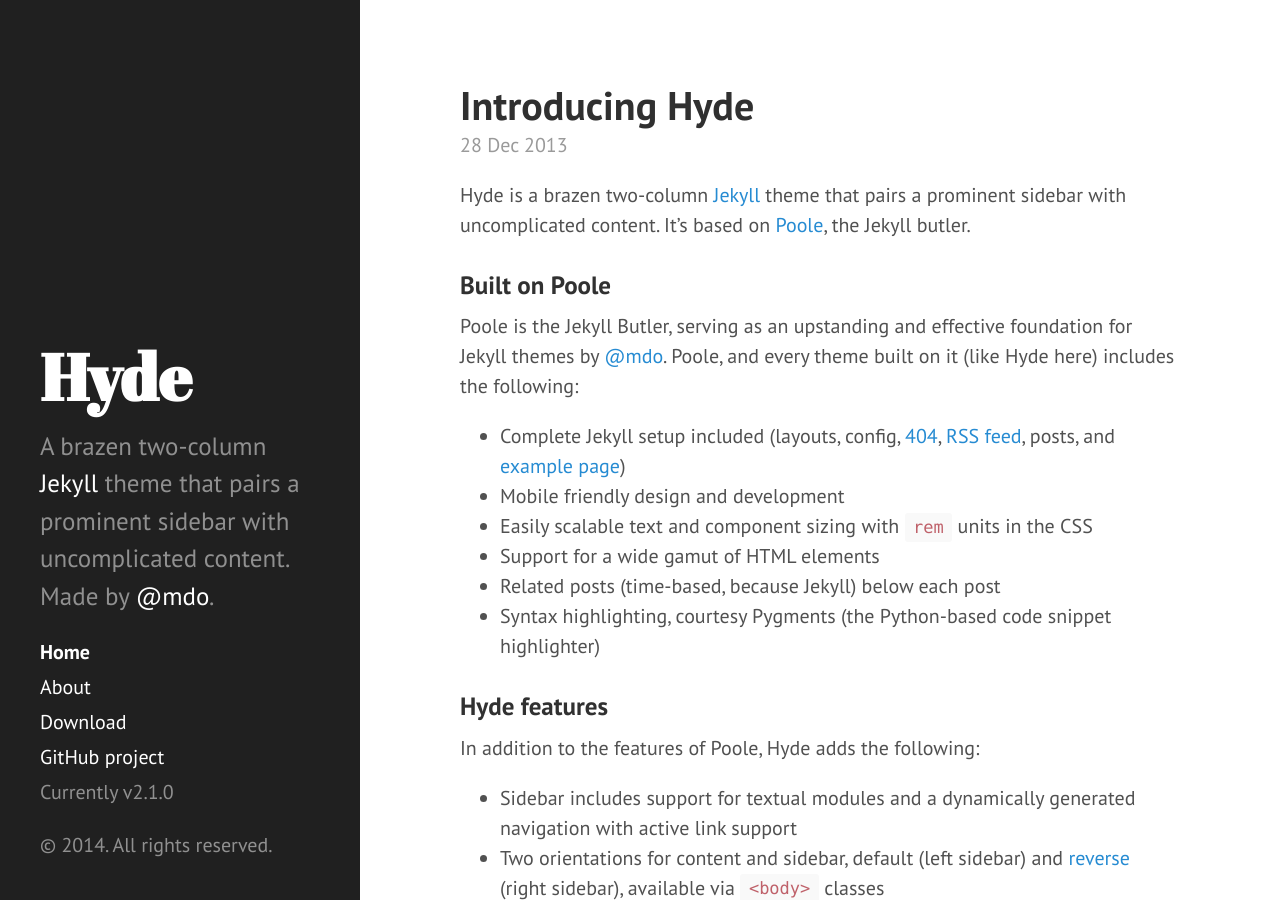
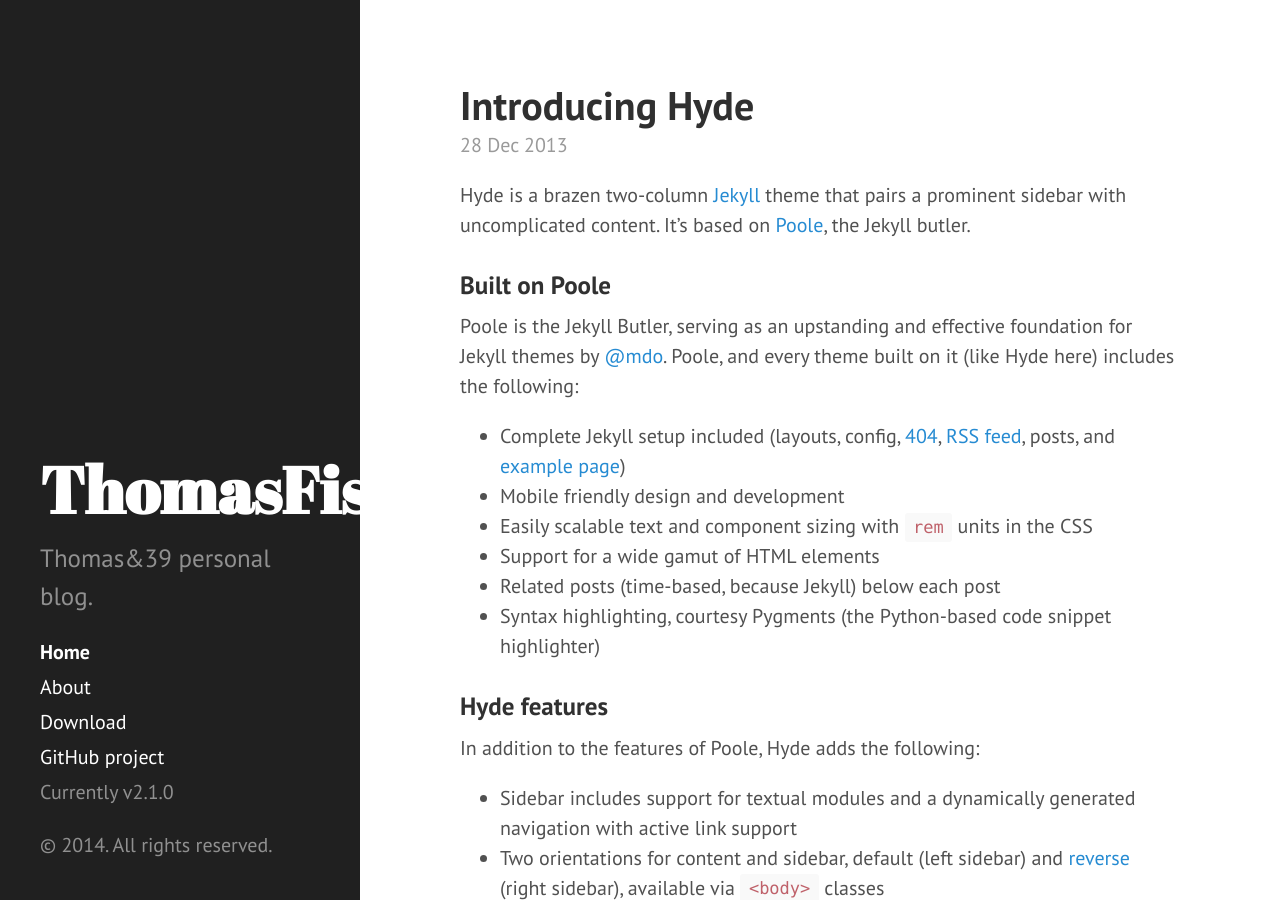
Before and after one commit to thomasfish/thomasfish.github.io, a Jekyll site: the page built from index.html, in a window 1280 px wide and 900 px high. Built offline with Jekyll 4.4.1, drawn with Linux system fonts in a browser that asks for light colours; Markdown is read by kramdown in place of the engine named in the settings; the list of posts is cut into pages by our own code.

Commit message:
Update _config.yml

```diff
--- a/_config.yml
+++ b/_config.yml
@@ -7,9 +7,9 @@
 relative_permalinks: true
 
 # Setup
-title:            Hyde
-tagline:          'A Jekyll theme'
-description:      'A brazen two-column <a href="http://jekyllrb.com" target="_blank">Jekyll</a> theme that pairs a prominent sidebar with uncomplicated content. Made by <a href="https://twitter.com/mdo" target="_blank">@mdo</a>.'
+title:            ThomasFish
+tagline:          'Hello, nice to meet you.'
+description:      'Thomas&39 personal blog.'
 url:              http://hyde.getpoole.com
 baseurl:          /
 
```
